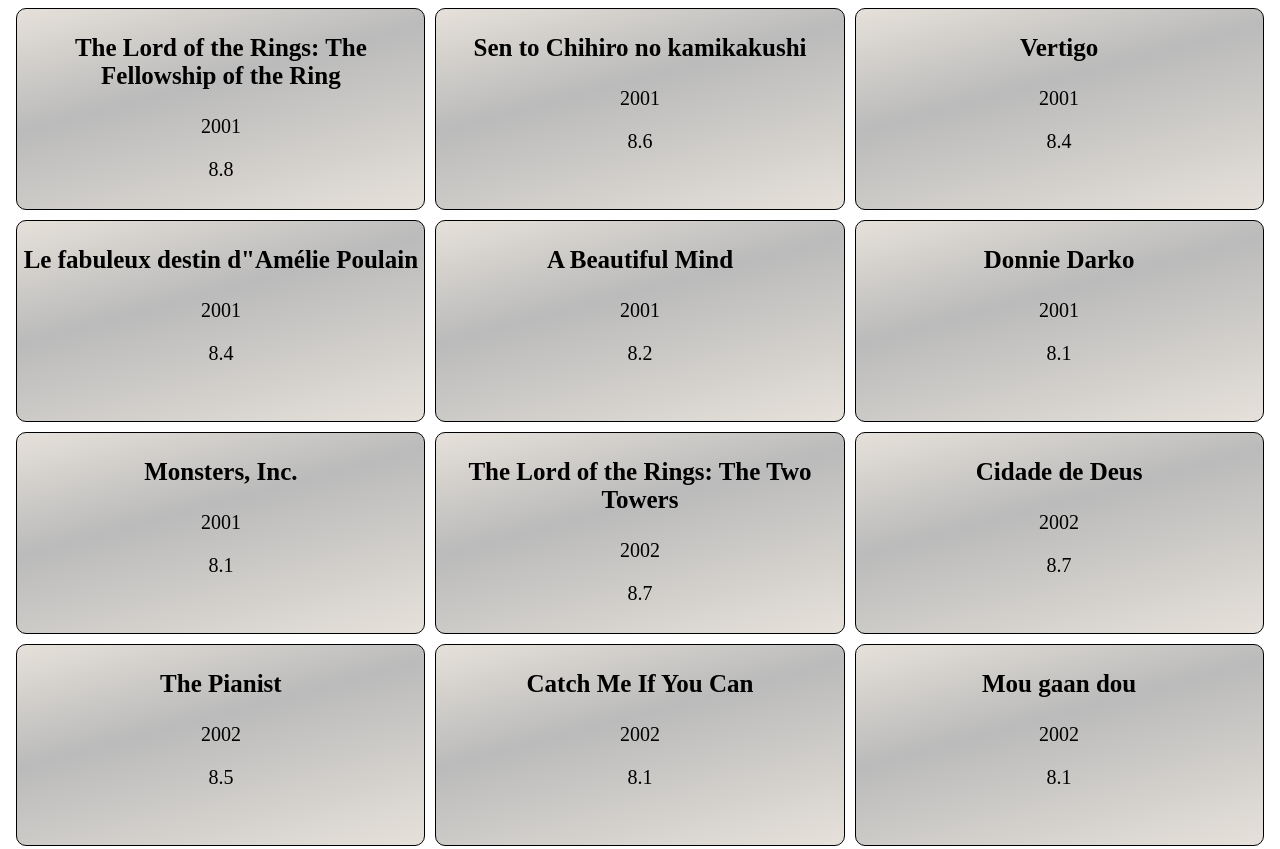
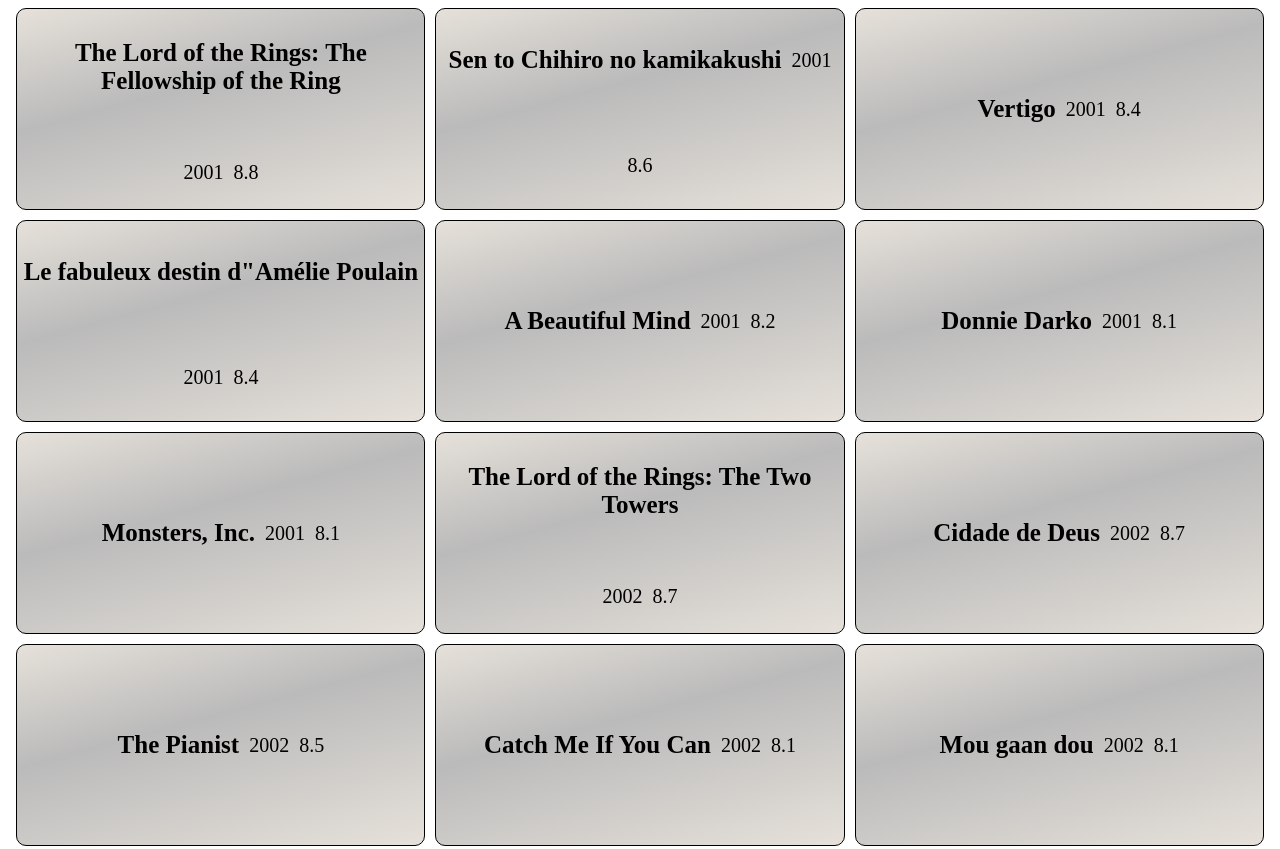
Before and after one commit to markitoo3/w5-practices, a plain HTML site: page frontend/index.html in a window 1280 px wide. Shown: the top 849 px of the page. Drawn offline with Linux system fonts and the light colour scheme.

Commit message:
dunno what im doin

```diff
--- a/frontend/script.js
+++ b/frontend/script.js
@@ -157,10 +157,9 @@
  */
 
 function loadEvent() {
-    //console.log("My second load event")
     let rootElement = document.getElementById("root")
 
-    let cardElement2 = function (title, year, rate){
+    let card2 = function(title, year, rate){
         return `
         <div class="card">
             <p class="title">${title}</p>
@@ -171,43 +170,34 @@
     }
 
     let renderAllCardElements = function (incomingMoviesArray) {
-        let renderCardList = "";
+        let renderCardList = `<div class="cards">`;
         //for ciklus ami végigmegy a cardsArray-en, amit paraméterként kaptunk meg
         for (const incomingMovie of incomingMoviesArray) {
-            renderCardList += `
+            //for ciklus minden lépcsőjénél hozzáadja a renderCardList-hez az adott elemet a megfelelő div cardban
+
+            renderCardList += card2(incomingMovie.title, incomingMovie.year, incomingMovie.rate)
+
+            /* renderCardList += `
             <div class="card">
                 <p class="title">${incomingMovie.title}</p>
                 <p class="year">${incomingMovie.year}</p>
                 <p class="rate">${incomingMovie.rate}</p>
             </div>
-            `
+            ` */
         }
+        renderCardList += `</div>`
         console.log(renderCardList);
         return renderCardList;
+        //returnöli az elkészült elemekkel feltöltött cardList-et
 
-        //for ciklus minden lépcsőjénél hozzáadja a renderCardList-hez az adott elemet a megfelelő div cardban
-        //returnöli az elkészült elemekkel feltöltött cardList-et
     }
 
     /* movies.sort(function(a, b){return a.year - b.year}); rendezés számszerint */
     let newGoodMovies = [];
 
     for (const movieSend of movies) {
-        /* let newerThan2000 = false;
-
-        if (movieSend.year > 2000) {
-            newerThan2000 = true;
-        } */
-
-        /* if (newerThan2000) {
-            rootElement.insertAdjacentHTML("beforeend", card(movieSend));
-        } */
-
-        //let floorRate = Math.floor(movieSend.rate);
-
         if (movieSend.year > 2000 && movieSend.rate >= 8) {
-            newGoodMovies.push(movieSend);
-            //rootElement.insertAdjacentHTML("beforeend", cardElement2(movieSend.title, movieSend.year, floorRate));
+            newGoodMovies.push(movieSend)
         }
     }
     newGoodMovies.sort(function(a, b){return a.year - b.year});
--- a/frontend/style.css
+++ b/frontend/style.css
@@ -8,6 +8,15 @@
 }
 
 #root div {
+    display: flex;
+    align-items: center;
+    justify-content: center;
+    flex-wrap: wrap;
+    text-align: center;
+    gap: 10px;
+}
+
+.card {
     flex-basis: calc(33% - 10px);
     height: 200px;
     background: linear-gradient(345deg, rgba(192,179,161,0.4) 0%, rgba(84,84,84,0.4) 60%, rgba(192,179,161,0.4) 100%);
```
